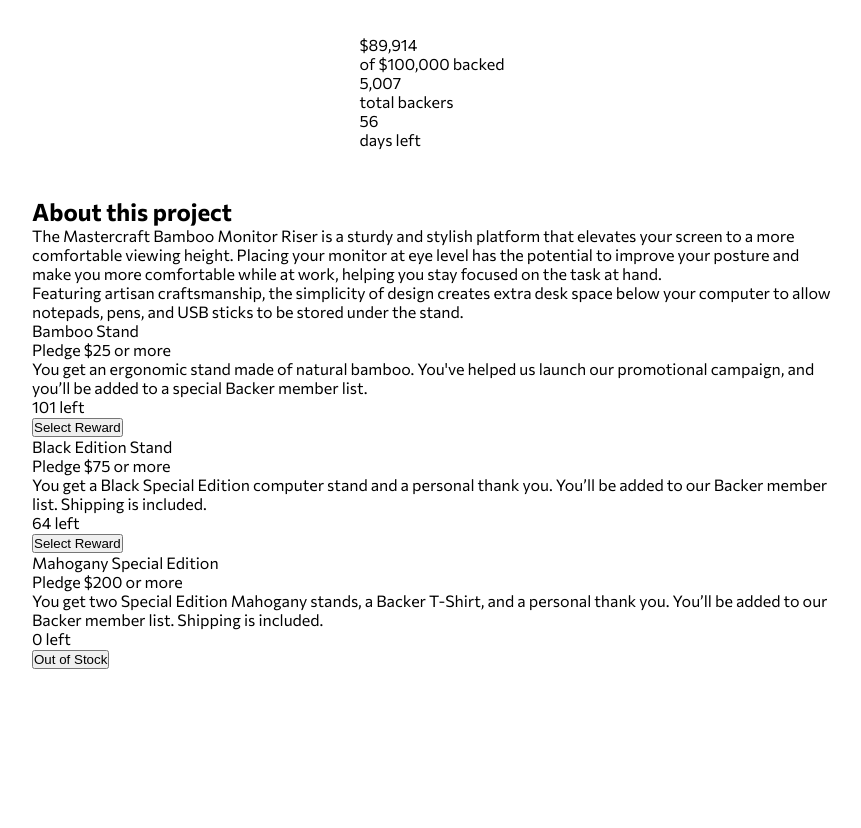
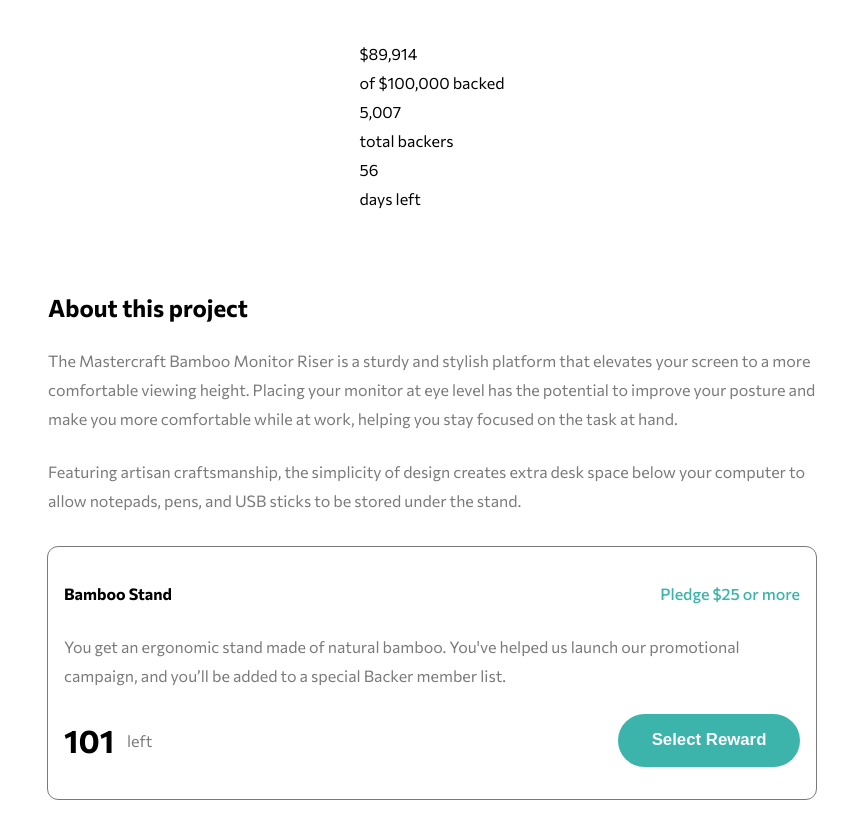
Before and after one commit to gwtpraveen/crowfunding-product-page, a website built with webpack: page src/template.html in a window 1280 px wide. Shown: the part 541-1369 px from the top of the page, without its empty margins (208-1069 px from the left). Before the commit the page ends 1210 px from the top, so only its background shows below. Built offline with nearby package versions, Linux system fonts and the light colour scheme.

Commit message:
finish last section styles

```diff
--- a/src/styles/main.scss
+++ b/src/styles/main.scss
@@ -13,6 +13,7 @@
 
 body {
     font-family: 'Commissioner', sans-serif;
+    line-height: 29px;
 }
 
 // #################
@@ -152,7 +153,7 @@
         }
 
         &-discription {
-            margin: 1.5rem 0;
+            margin: .8rem 0 1.8rem 0;
             color: $color-dark-gray;
         }
 
@@ -234,6 +235,79 @@
         }
     }
 
+    // #################################
+    // last section
+    // #################################
+
+    .last-section {
+        background-color: #fff;
+        border-radius: 10px;
+        padding: 2rem 1rem;
+        color: $color-dark-gray;
+
+        .h2 {
+            color: $color-black;
+        }
+
+        &-discription-1 {
+            margin: 1.5rem 0;
+        }
+
+        .card {
+            outline: 1px solid $color-dark-gray;
+            border-radius: 10px;
+            padding: 2rem 1rem;
+            margin: 2rem 0;
+            &-header {
+                &-name {
+                    font-weight: 700;
+                    margin-bottom: .5rem;
+                    color: $color-black;
+                }
+
+                &-price {
+                    color: $color-moderate-cyan;
+                    font-weight: 500;
+                }
+            }
+
+            &-discription {
+                margin: 1.5rem 0;
+            }
+
+            &-footer {
+                &-left {
+                    display: flex;
+                    align-items: center;
+                    margin-bottom: 2rem;
+                    &-number {
+                        font-weight: 700;
+                        font-size: 2rem;
+                        margin-right: .8rem;
+                        color: $color-black;
+                    }
+                }
+            }
+        }
+
+        .card.disable {
+            opacity: .5;
+            outline-color: hsl(0, 0%, 82%);
+
+            .card-footer {
+                .btn {
+                    background-color: $color-dark-gray;
+                    color: #fff;
+                    cursor: not-allowed;
+
+                    &:hover {
+                        background-color: $color-dark-gray;
+                    }
+                }
+            }
+        }
+    }
+
 }
 
 @media (min-width: 640px) {
@@ -249,5 +323,31 @@
                 }
             }
         }
+
+        // #################################
+        // last section
+        // #################################
+
+        .last-section {
+            .card {
+                &-header, &-footer {
+                    display: flex;
+                    justify-content: space-between;
+                    align-items: center;
+                }
+
+                &-header {
+                    &-name {
+                        margin-bottom: 0;
+                    }
+                }
+
+                &-footer {
+                    &-left {
+                        margin-bottom: 0;
+                    }
+                }
+            }
+        }
     }
 }
--- a/src/template.html
+++ b/src/template.html
@@ -55,53 +55,53 @@
             </div>
         </div>
 
-        <section>
-            <h2>About this project</h2>
-            <p>The Mastercraft Bamboo Monitor Riser is a sturdy and stylish platform that elevates your screen
+        <section class="last-section">
+            <h2 class="h2">About this project</h2>
+            <p class="last-section-discription-1">The Mastercraft Bamboo Monitor Riser is a sturdy and stylish platform that elevates your screen
                 to a more comfortable viewing height. Placing your monitor at eye level has the potential to improve
                 your posture and make you more comfortable while at work, helping you stay focused on the task at hand.
             </p>
-            <p>
+            <p class="last-section-discription-2">
                 Featuring artisan craftsmanship, the simplicity of design creates extra desk space below your computer to allow notepads, pens, and USB sticks to be stored under the stand.
             </p>
 
-            <div>
-                <div>
-                    <p>Bamboo Stand</p>
-                    <p>Pledge $25 or more</p>
+            <div class="card">
+                <div class="card-header">
+                    <p class="card-header-name">Bamboo Stand</p>
+                    <p class="card-header-price">Pledge $25 or more</p>
                 </div>
-                <p>
+                <p class="card-discription">
                     You get an ergonomic stand made of natural bamboo. You've helped us launch our promotional campaign, and you’ll be added to a special Backer member list.
                 </p>
-                <div>
-                    <p><span>101</span> left</p>
-                    <button>Select Reward</button>
+                <div class="card-footer">
+                    <p class="card-footer-left"><span class="card-footer-left-number">101</span> left</p>
+                    <button class="btn">Select Reward</button>
                 </div>
             </div>
-            <div>
-                <div>
-                    <p>Black Edition Stand</p>
-                    <p>Pledge $75 or more</p>
+            <div class="card">
+                <div class="card-header">
+                    <p class="card-header-name">Black Edition Stand</p>
+                    <p class="card-header-price">Pledge $75 or more</p>
                 </div>
-                <p>
+                <p class="card-discription">
                     You get a Black Special Edition computer stand and a personal thank you. You’ll be added to our Backer member list. Shipping is included.
                 </p>
-                <div>
-                    <p><span>64</span> left</p>
-                    <button>Select Reward</button>
+                <div class="card-footer">
+                    <p class="card-footer-left"><span class="card-footer-left-number">64</span> left</p>
+                    <button class="btn">Select Reward</button>
                 </div>
             </div>
-            <div>
-                <div>
-                    <p>Mahogany Special Edition</p>
-                    <p>Pledge $200 or more</p>
+            <div class="card disable">
+                <div class="card-header">
+                    <p class="card-header-name">Mahogany Special Edition</p>
+                    <p class="card-header-price">Pledge $200 or more</p>
                 </div>
-                <p>
+                <p class="card-discription">
                     You get two Special Edition Mahogany stands, a Backer T-Shirt, and a personal thank you. You’ll be added to our Backer member list. Shipping is included.
                 </p>
-                <div>
-                    <p><span>0</span> left</p>
-                    <button>Out of Stock</button>
+                <div class="card-footer">
+                    <p class="card-footer-left"><span class="card-footer-left-number">0</span> left</p>
+                    <button class="btn">Out of Stock</button>
                 </div>
             </div>
         </section>
```
